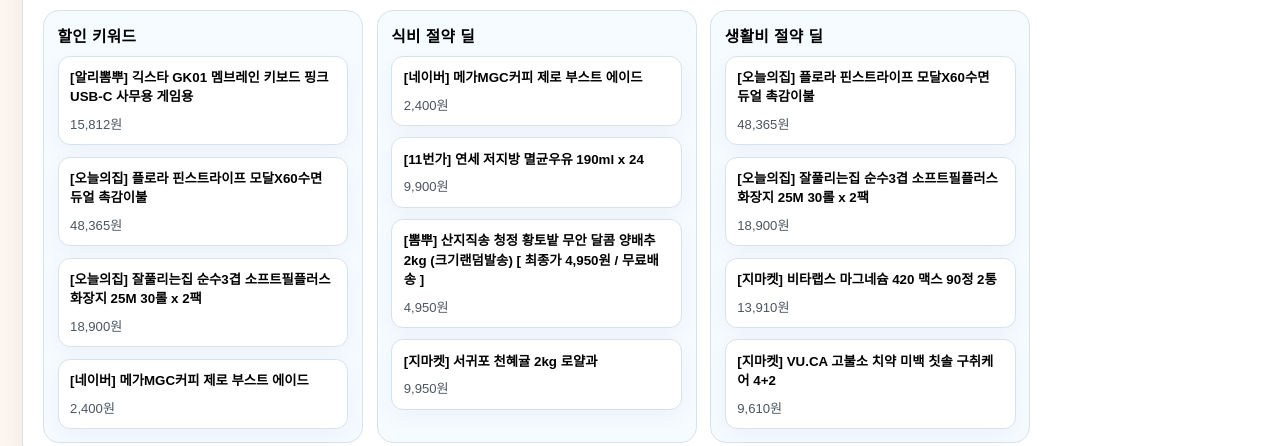
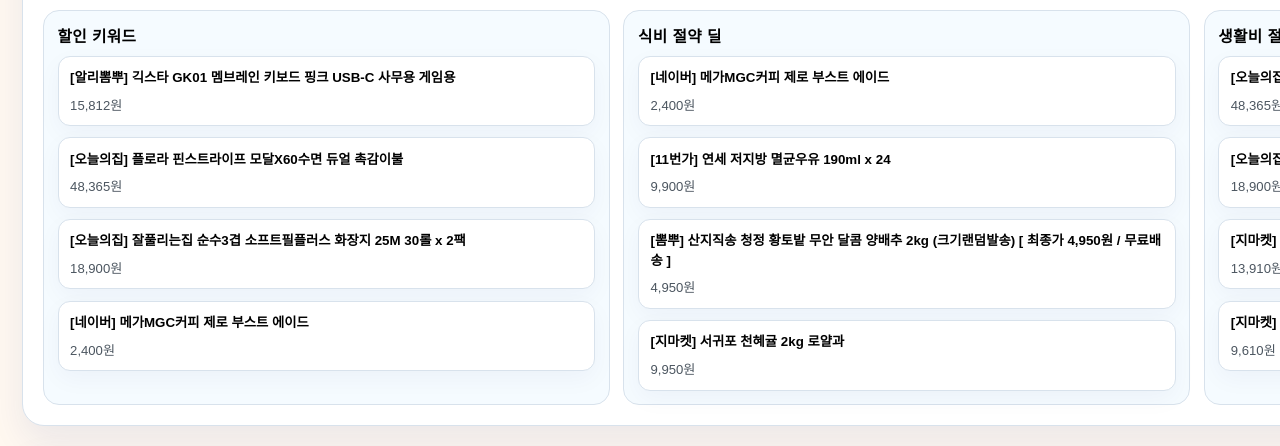
Before and after one commit to JAYWYN-C/my-hotdeal, a plain HTML site: page index.html in a window 1280 px wide. Shown: the part 469-915 px from the top of the page. Drawn offline with Linux system fonts and the light colour scheme; a web font is replaced by a local one.

Commit message:
style: remove dashboard empty space

```diff
--- a/styles.css
+++ b/styles.css
@@ -280,8 +280,7 @@
 
 .dashboard-grid {
   display: grid;
-  grid-template-columns: repeat(auto-fit, minmax(260px, 320px));
-  justify-content: flex-start;
+  grid-template-columns: repeat(auto-fit, minmax(220px, 1fr));
   gap: 0.85rem;
   margin-top: 0.8rem;
 }
```
Also changed, not shown: scripts/ui-regression.test.mjs (+2 -1 lines).
